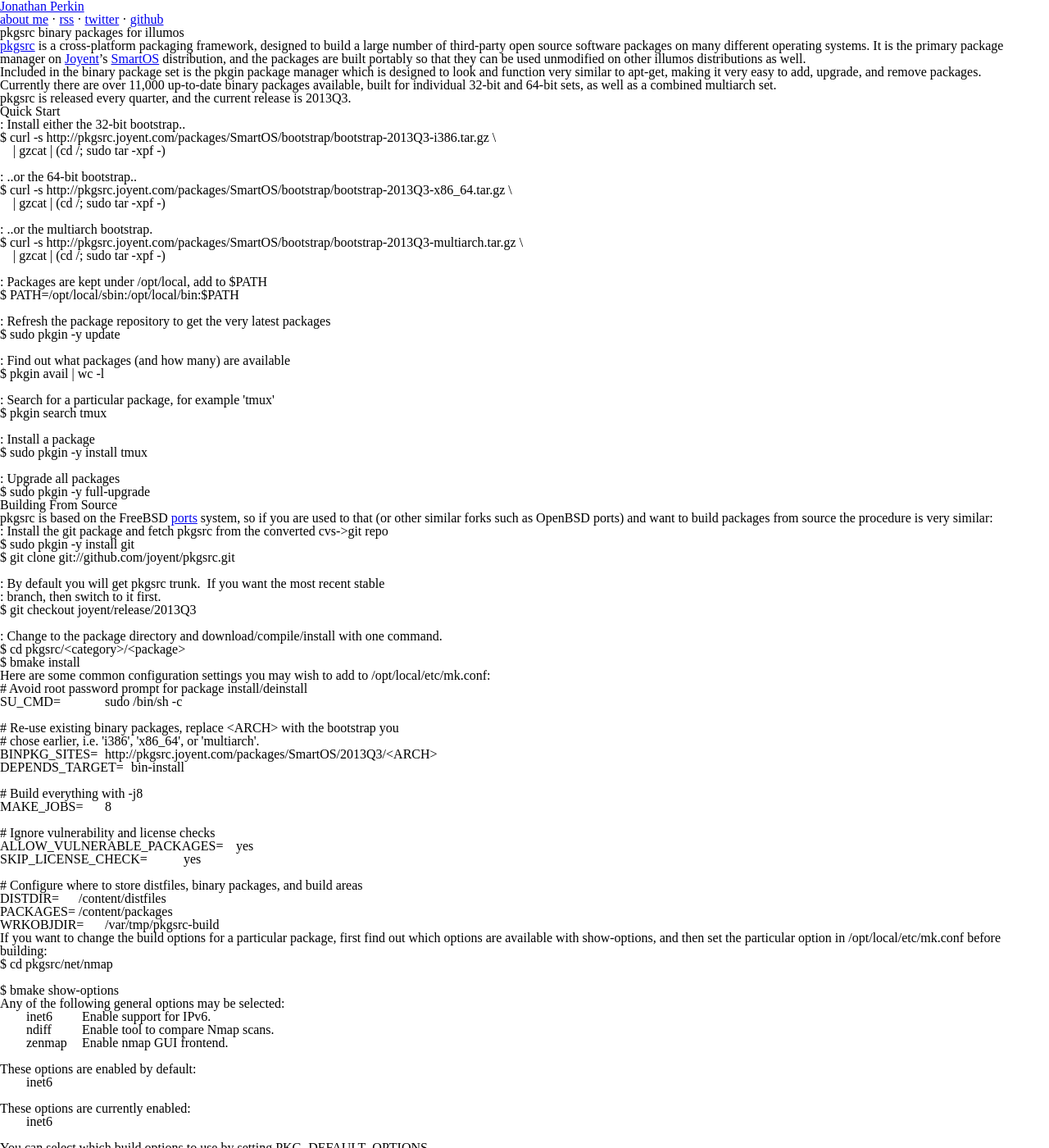
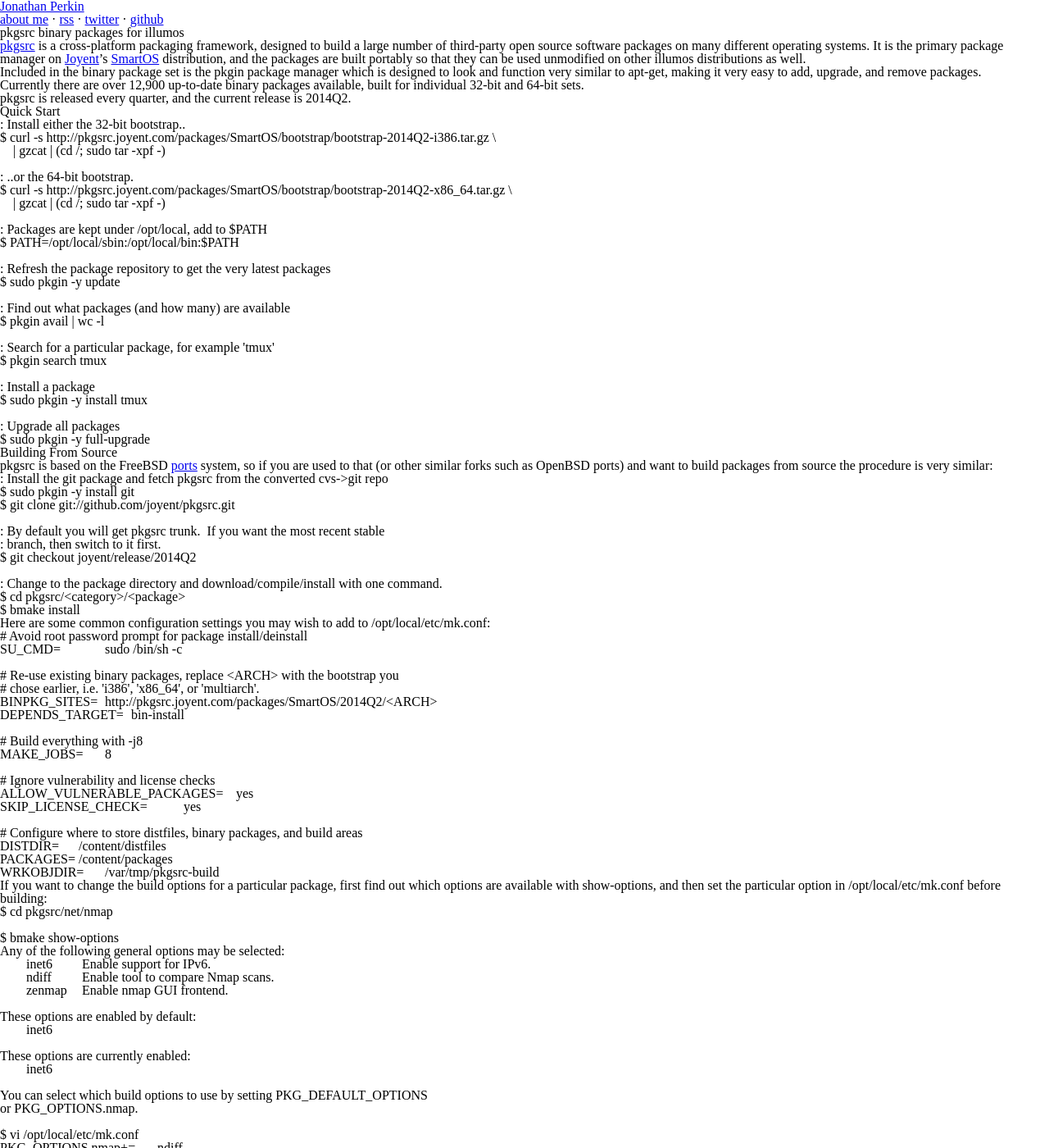
Before and after one commit to jperkin/www.perkin.org.uk, a Jekyll site: the page built from pages/pkgsrc-binary-packages-for-illumos.markdown, in a window 1280 px wide and 1400 px high. Shown: the whole window at 82% size. Built offline with Jekyll 4.4.1, drawn with Linux system fonts in a browser that asks for light colours.

Commit message:
Update to 2014Q2.

```diff
--- a/pages/pkgsrc-binary-packages-for-illumos.markdown
+++ b/pages/pkgsrc-binary-packages-for-illumos.markdown
@@ -14,24 +14,20 @@
 designed to look and function very similar to `apt-get`, making it very easy
 to add, upgrade, and remove packages.
 
-Currently there are over 11,000 up-to-date binary packages available, built
-for individual 32-bit and 64-bit sets, as well as a combined multiarch set.
+Currently there are over 12,900 up-to-date binary packages available, built
+for individual 32-bit and 64-bit sets.
 
-pkgsrc is released every quarter, and the current release is 2013Q3.
+pkgsrc is released every quarter, and the current release is 2014Q2.
 
 ## Quick Start
 
 {% highlight console %}
 : Install either the 32-bit bootstrap..
-$ curl -s http://pkgsrc.joyent.com/packages/SmartOS/bootstrap/bootstrap-2013Q3-i386.tar.gz \
+$ curl -s http://pkgsrc.joyent.com/packages/SmartOS/bootstrap/bootstrap-2014Q2-i386.tar.gz \
     | gzcat | (cd /; sudo tar -xpf -)
 
-: ..or the 64-bit bootstrap..
-$ curl -s http://pkgsrc.joyent.com/packages/SmartOS/bootstrap/bootstrap-2013Q3-x86_64.tar.gz \
-    | gzcat | (cd /; sudo tar -xpf -)
-
-: ..or the multiarch bootstrap.
-$ curl -s http://pkgsrc.joyent.com/packages/SmartOS/bootstrap/bootstrap-2013Q3-multiarch.tar.gz \
+: ..or the 64-bit bootstrap.
+$ curl -s http://pkgsrc.joyent.com/packages/SmartOS/bootstrap/bootstrap-2014Q2-x86_64.tar.gz \
     | gzcat | (cd /; sudo tar -xpf -)
 
 : Packages are kept under /opt/local, add to $PATH
@@ -66,7 +62,7 @@
 
 : By default you will get pkgsrc trunk.  If you want the most recent stable
 : branch, then switch to it first.
-$ git checkout joyent/release/2013Q3
+$ git checkout joyent/release/2014Q2
 
 : Change to the package directory and download/compile/install with one command.
 $ cd pkgsrc/<category>/<package>
@@ -82,7 +78,7 @@
 
 # Re-use existing binary packages, replace <ARCH> with the bootstrap you
 # chose earlier, i.e. 'i386', 'x86_64', or 'multiarch'.
-BINPKG_SITES=	http://pkgsrc.joyent.com/packages/SmartOS/2013Q3/<ARCH>
+BINPKG_SITES=	http://pkgsrc.joyent.com/packages/SmartOS/2014Q2/<ARCH>
 DEPENDS_TARGET=	bin-install
 
 # Build everything with -j8
```
Also changed, not shown: pages/pkgsrc-binary-packages-for-osx.markdown (+9 -11 lines).
